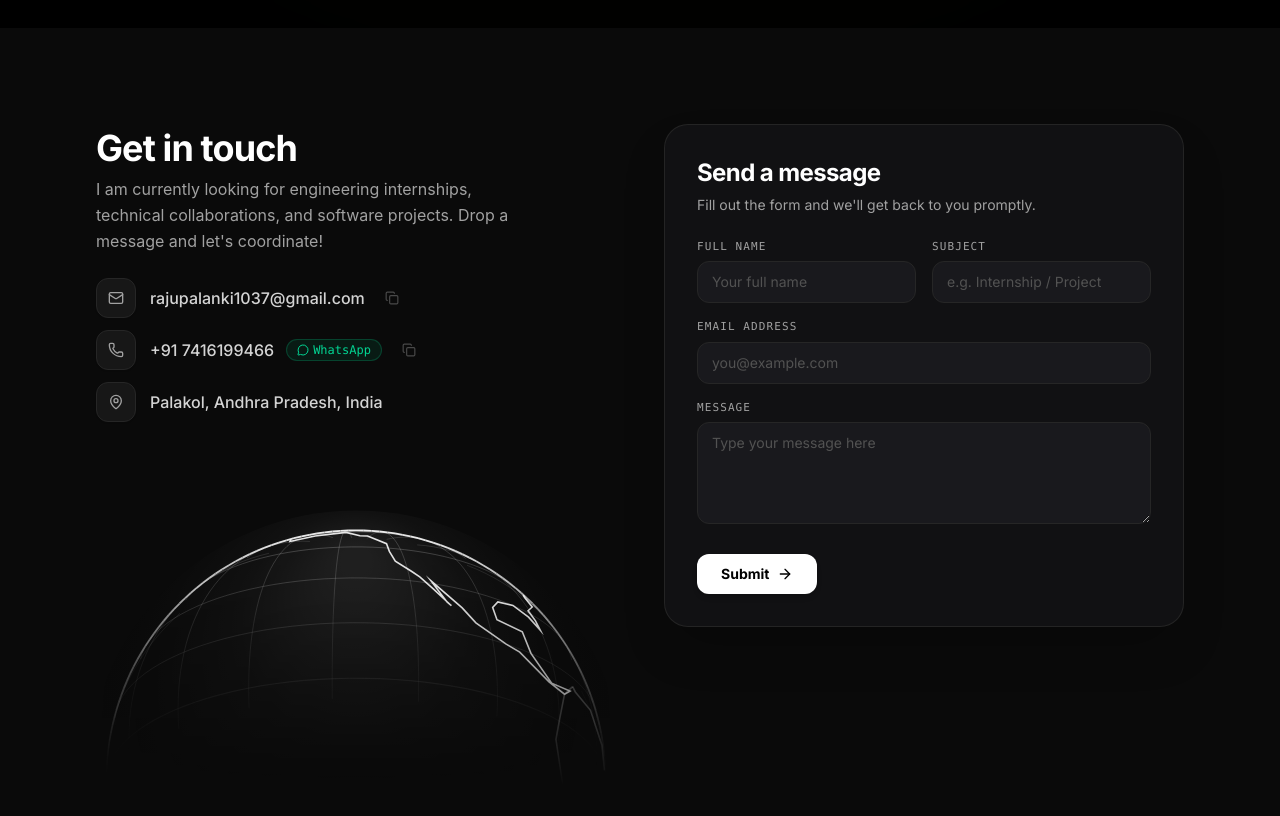
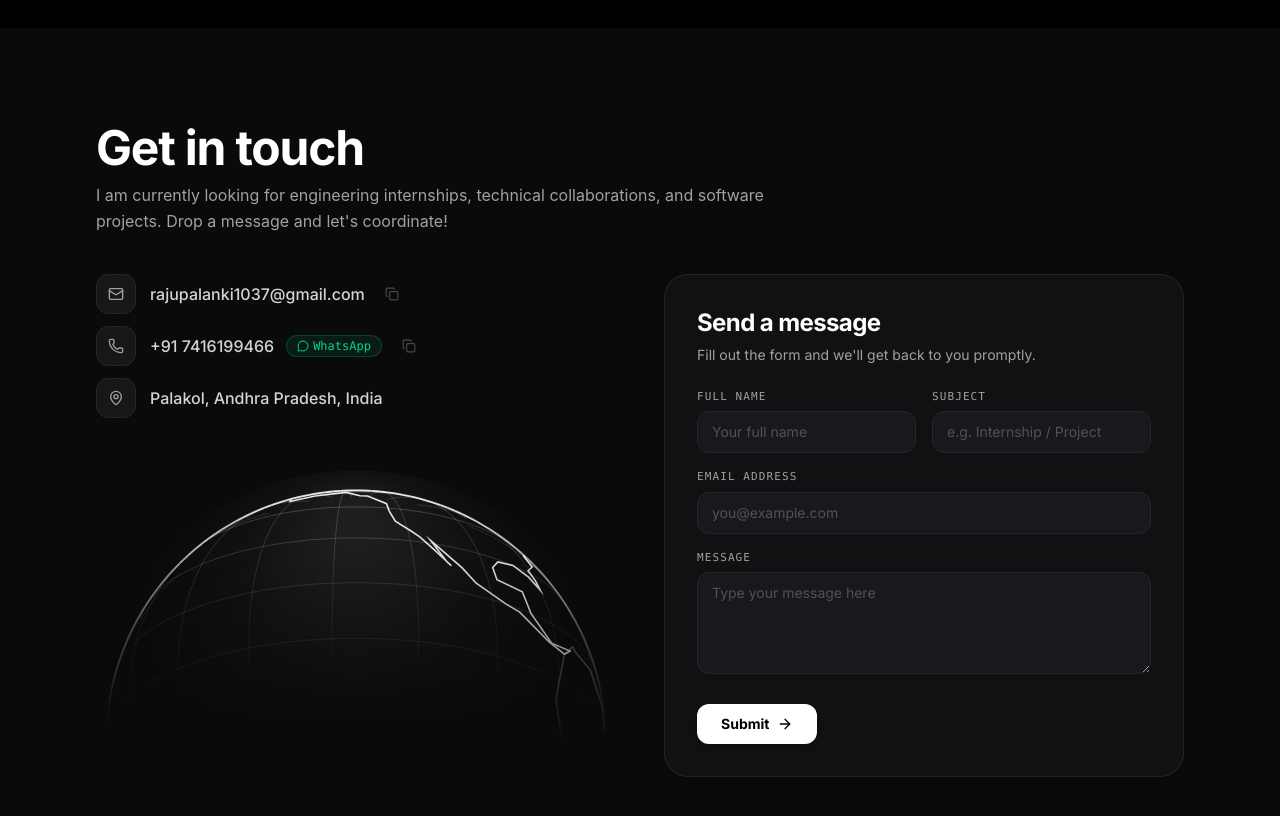
Before and after one commit to Timothy-Raju/portfolio, a React (Vite) app: page / in a window 1280 px wide. Shown: the part 8020-8836 px from the top of the page. Built offline with nearby package versions, Linux system fonts and the light colour scheme; the HTML template or start-up script is replaced by a standard one; a web font is replaced by a local one.

Commit message:
reduce margin between globe and contact information

```diff
--- a/src/components/ui/contact-section.tsx
+++ b/src/components/ui/contact-section.tsx
@@ -548,25 +548,24 @@ export const ContactSection: React.FC = () => {
       className="relative w-full py-16 sm:py-24 bg-neutral-50 dark:bg-neutral-950 text-neutral-900 dark:text-neutral-100 transition-colors duration-500 overflow-hidden"
     >
       <div className="w-full max-w-6xl mx-auto px-5 sm:px-8 relative z-10">
-        {/* Natural Two-Column Layout (No artificial stretching) */}
-        <div className="grid grid-cols-1 lg:grid-cols-2 gap-8 lg:gap-12 items-start">
-          {/* ======================================================== */}
-          {/* LEFT COLUMN: Contact Details + Hemisphere right underneath */}
-          {/* ======================================================== */}
-          <div className="flex flex-col space-y-4">
-            {/* Top Info Area */}
-            <div className="space-y-5 pt-1">
-              <div>
-                <h2 className="text-3xl sm:text-4xl font-extrabold tracking-tight text-neutral-950 dark:text-white mb-2">
+        {/* Section Header (Horizontally aligned on top of contact info and form) */}
+        <div className="mb-8 sm:mb-10">
+          <h2 className="text-3xl sm:text-4xl md:text-5xl font-extrabold tracking-tight text-neutral-950 dark:text-white mb-2.5">
             Get in touch
           </h2>
-                <p className="text-sm sm:text-base text-neutral-600 dark:text-neutral-400 font-sans leading-relaxed max-w-md">
+          <p className="text-sm sm:text-base text-neutral-600 dark:text-neutral-400 font-sans leading-relaxed max-w-2xl">
             I am currently looking for engineering internships, technical collaborations, and software projects. Drop a message and let&apos;s coordinate!
           </p>
         </div>
 
-              {/* Contact Channels (Clean icon buttons + text, no enclosing box) */}
-              <div className="space-y-3 pt-1">
+        {/* Two-Column Layout Underneath */}
+        <div className="grid grid-cols-1 lg:grid-cols-2 gap-8 lg:gap-12 items-start">
+          {/* ======================================================== */}
+          {/* LEFT COLUMN: Contact Channels + Rotating Hemisphere        */}
+          {/* ======================================================== */}
+          <div className="flex flex-col">
+            {/* Contact Channels */}
+            <div className="space-y-3">
               {/* Email */}
               <div className="flex items-center gap-3.5 group">
                 <div className="w-10 h-10 rounded-xl bg-white dark:bg-neutral-900 border border-neutral-200 dark:border-neutral-800 text-neutral-700 dark:text-neutral-400 group-hover:text-neutral-950 dark:group-hover:text-white group-hover:border-neutral-400 dark:group-hover:border-neutral-700 flex items-center justify-center shrink-0 shadow-xs transition-colors">
@@ -639,10 +638,9 @@ export const ContactSection: React.FC = () => {
                 </span>
               </div>
             </div>
-            </div>
 
-            {/* Rotating Hemisphere: Moved right up, snug and close to the contact info */}
-            <div className="-mt-1 sm:mt-0">
+            {/* Rotating Hemisphere: Snug and close directly underneath contact channels */}
+            <div className="-mt-3 sm:-mt-5">
               <HemisphereGlobe />
             </div>
           </div>
```
Also changed, not shown: 4 other files (tests, documents, lock files or other folders). Lines whose indentation alone changed are shown as unchanged.
